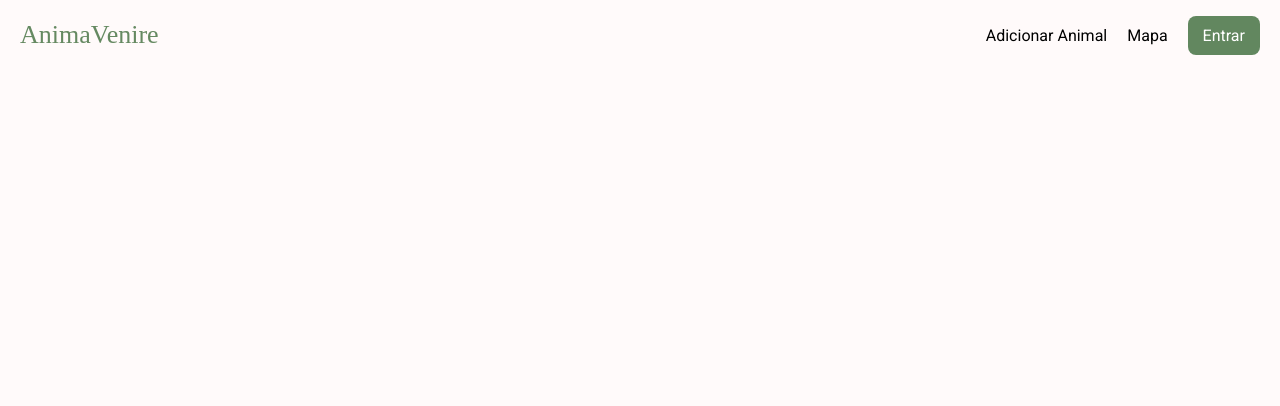
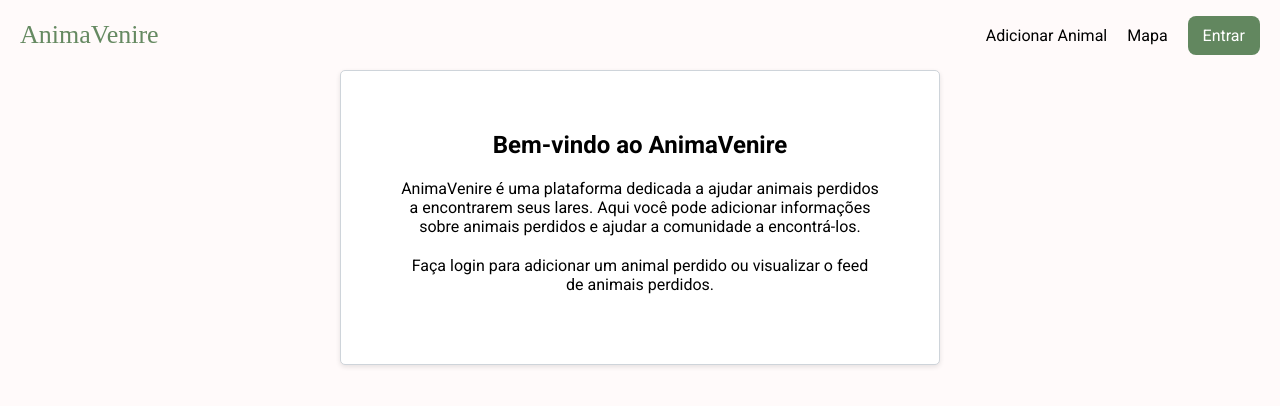
Before and after one commit to kyoduke/animavenire-react, a React (Vite) app: page / in a window 1280 px wide. Shown: the top 406 px of the page. Built offline with nearby package versions, Linux system fonts and the light colour scheme.

Commit message:
added styling to landing page

```diff
--- /dev/null
+++ b/src/routes/Root/Root.css
@@ -0,0 +1,23 @@
+.info-container {
+    display: flex;
+    flex-direction: column;
+    gap: 1rem;
+    margin: 2rem auto;
+    padding: 6rem;
+    background-color: #fff;
+    border: 1px solid #ced4da;
+    border-radius: 0.5rem;
+    box-shadow: 0 2px 5px rgba(0, 0, 0, 0.1);
+    max-width: 600px;
+    text-align: center;
+}
+
+.info-container h2 {
+    font-size: 2.4rem;
+    margin-bottom: 1rem;
+}
+
+.info-container p {
+    font-size: 1.6rem;
+    margin-bottom: 1rem;
+}
--- a/src/routes/Root/Root.tsx
+++ b/src/routes/Root/Root.tsx
@@ -1,13 +1,29 @@
 import { Header } from "../../components/Header/Header";
 import { PetsFeed } from "../../components/PetsFeed/PetsFeed";
 import { useAuth } from "../../contexts/AuthContext";
+import "./Root.css";
 
 function Root() {
   const { isLogged } = useAuth();
   return (
     <>
       <Header />
-      {isLogged ? <PetsFeed /> : <></>}
+      {isLogged ? (
+        <PetsFeed />
+      ) : (
+        <div className="info-container">
+          <h2>Bem-vindo ao AnimaVenire</h2>
+          <p>
+            AnimaVenire é uma plataforma dedicada a ajudar animais perdidos a
+            encontrarem seus lares. Aqui você pode adicionar informações sobre
+            animais perdidos e ajudar a comunidade a encontrá-los.
+          </p>
+          <p>
+            Faça login para adicionar um animal perdido ou visualizar o feed de
+            animais perdidos.
+          </p>
+        </div>
+      )}
     </>
   );
 }
```
